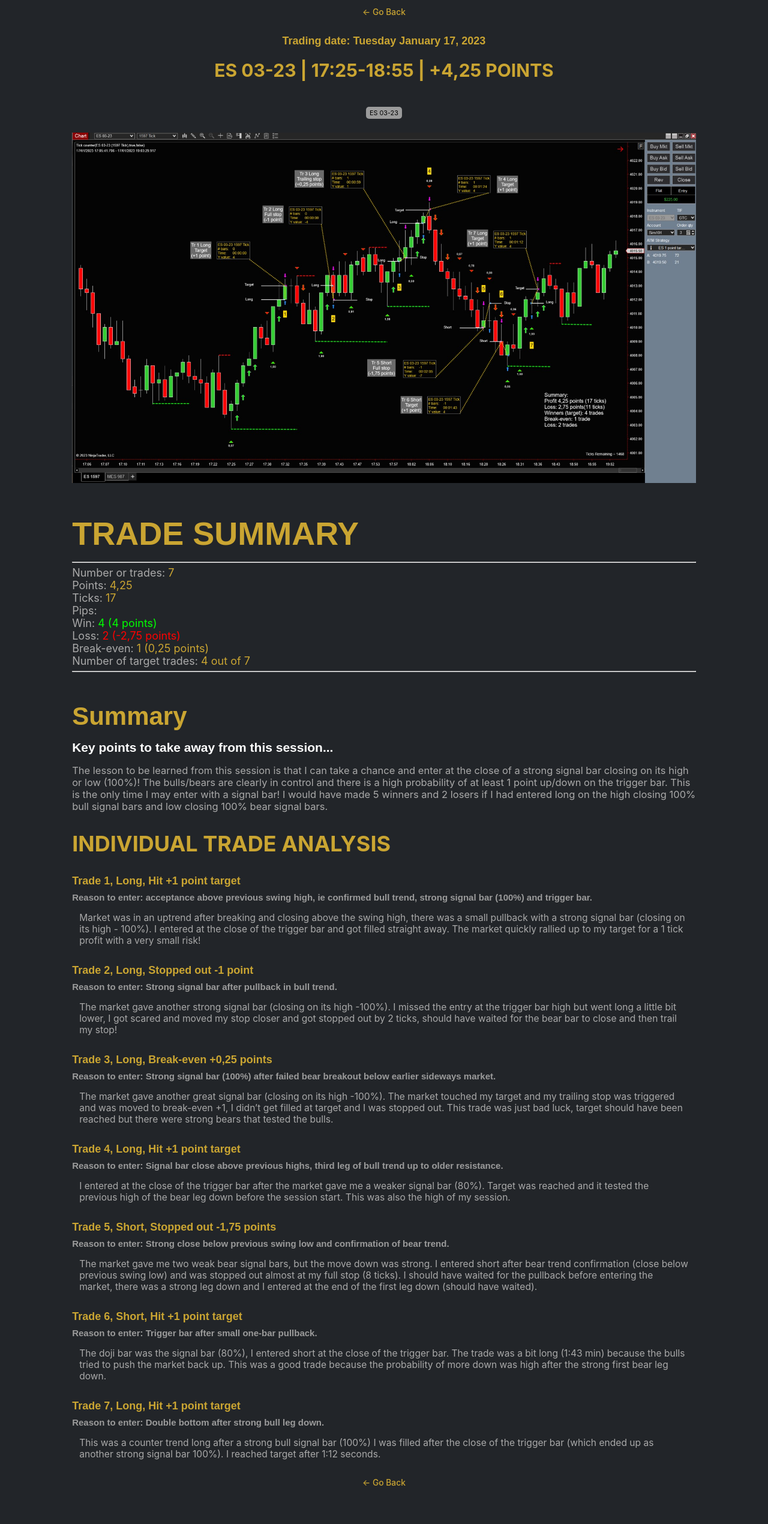
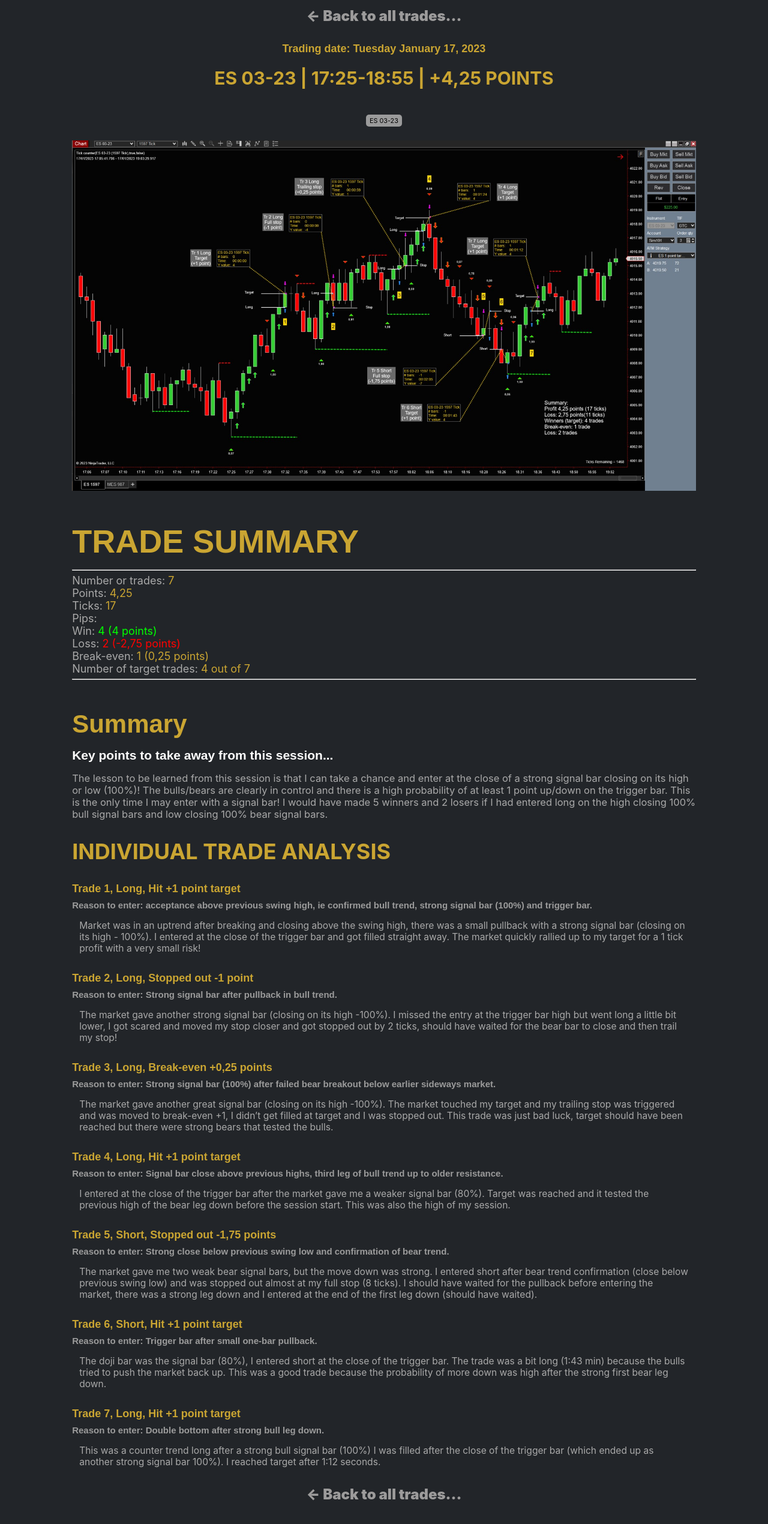
Before and after one commit to MrBrunotte/my-trade-analysis, a React (Create React App) app: page /blog/1 in a window 1280 px wide. Shown: the whole page at 60% size. Before the commit the page ends 2515 px from the top, so only its background shows below. Built offline with nearby package versions, Linux system fonts and the light colour scheme.

Commit message:
Style update

```diff
--- a/src/components/Home/Header/stylesHeader.css
+++ b/src/components/Home/Header/stylesHeader.css
@@ -7,3 +7,7 @@
     text-align: center;
     text-transform: uppercase;
 }
+@media (max-width: 600px) {
+    .myh2{ font-size: 1.75rem;}
+    .headerH1 { font-size: 2.4rem; }
+}
--- a/src/pages/Blog/index.jsx
+++ b/src/pages/Blog/index.jsx
@@ -21,7 +21,7 @@ const Blog = () => {
   return (
     <>
       <Link className='blog-goBack center' to='/'>
-        <span> &#8592;</span> <span>Go Back</span>
+        <span> &#8592; Back to all trades...</span>
       </Link>
       {blog ? (
         <div className='blog-wrapper'>
@@ -108,7 +108,7 @@ const Blog = () => {
           <h5 className='myh5 reasonToTakeTrade'>{blog.reasonToTakeTrade17}</h5>
           <p className='tradeText trade17'>{blog.trade17}</p>
           <Link className='blog-goBack center' to='/'>
-            <span> &#8592;</span> <span>Go Back</span>
+            <span> &#8592; Back to all trades...</span>
           </Link>
         </div>
       ) : (
--- a/src/pages/Blog/stylesBlog.css
+++ b/src/pages/Blog/stylesBlog.css
@@ -4,9 +4,11 @@
 }
 .blog-goBack {
     display: block;
-    font-weight: 500;
+    font-size: 2rem;;
+    font-weight: 900;
     margin-bottom: 2rem;
 }
+.blog-goBack span { color: rgb(156, 155, 155);}
 .blog-wrapper header {
     text-align: center;
 }
```
Also changed, not shown: src/components/Home/Header/BlogList/BlogItem/styleBlogItem.css (+0 -7 lines).
